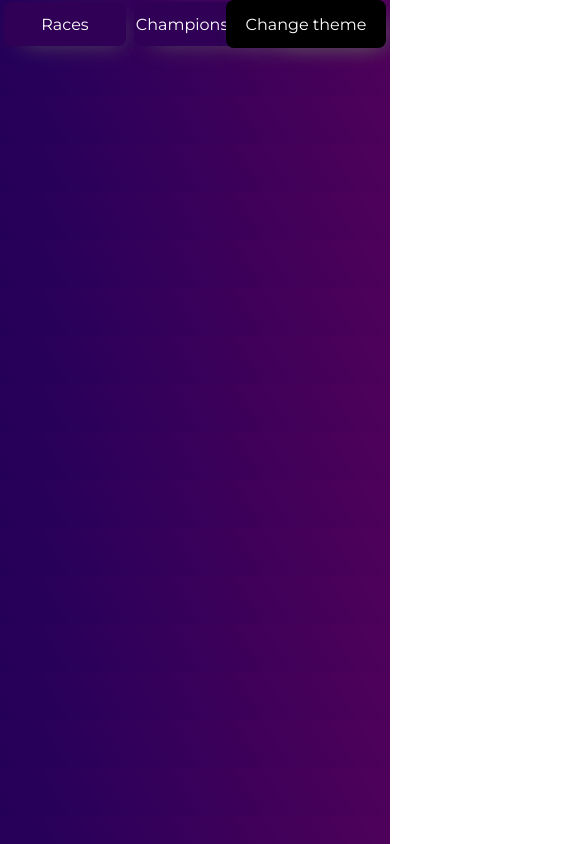
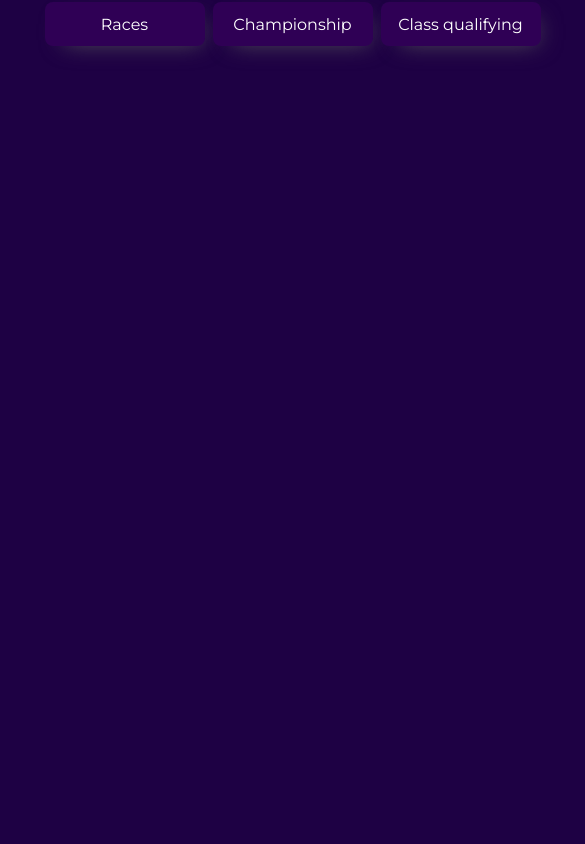
Before and after one commit to schmaldeo/acc-race-hub, a React (Create React App) app in the folder client/: page / in a window 390 px wide. Shown: the whole page, 585 px wide, since content can reach past the window. Built offline with nearby package versions, Linux system fonts and the light colour scheme.

Commit message:
Add provisional media queries

```diff
--- a/client/src/index.css
+++ b/client/src/index.css
@@ -5,8 +5,6 @@ body {
   font-family: 'Montserrat', sans-serif;
   -webkit-font-smoothing: antialiased;
   -moz-osx-font-smoothing: grayscale;
-  /* background-color: black;
-  color: white; */
   color: white;
   -webkit-animation: gradient 15s ease infinite;
           animation: gradient 15s ease infinite;
@@ -242,6 +240,21 @@ nav > button {
   height: inherit;
 }
 
+@media (max-width: 650px) {
+  .black-mode {
+    visibility: hidden;
+  }
+}
+
+@media (max-width: 400px) {
+  body {
+    width: 150%;
+  }
+  .body-gradient {
+    background: #1e0144;
+  }
+}
+
 .race > button {
   border: none;
   padding: 0;
```
